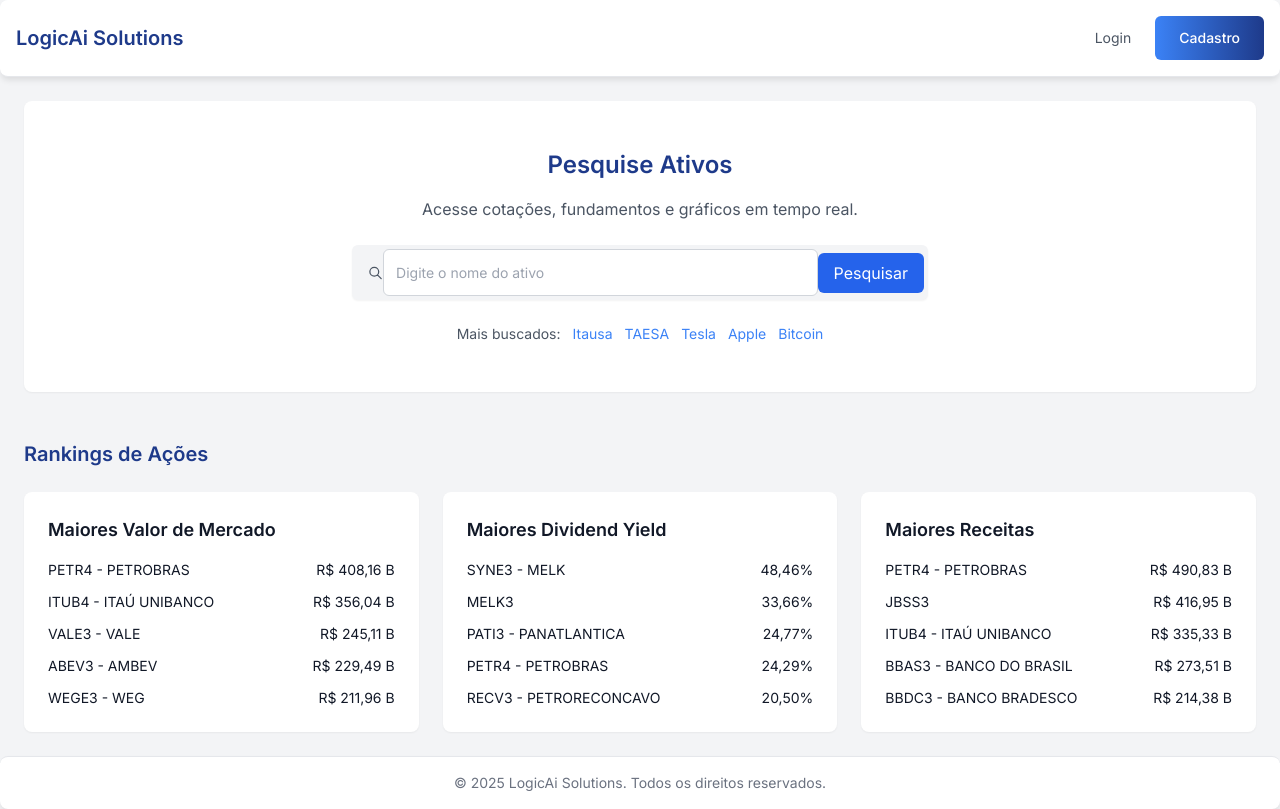
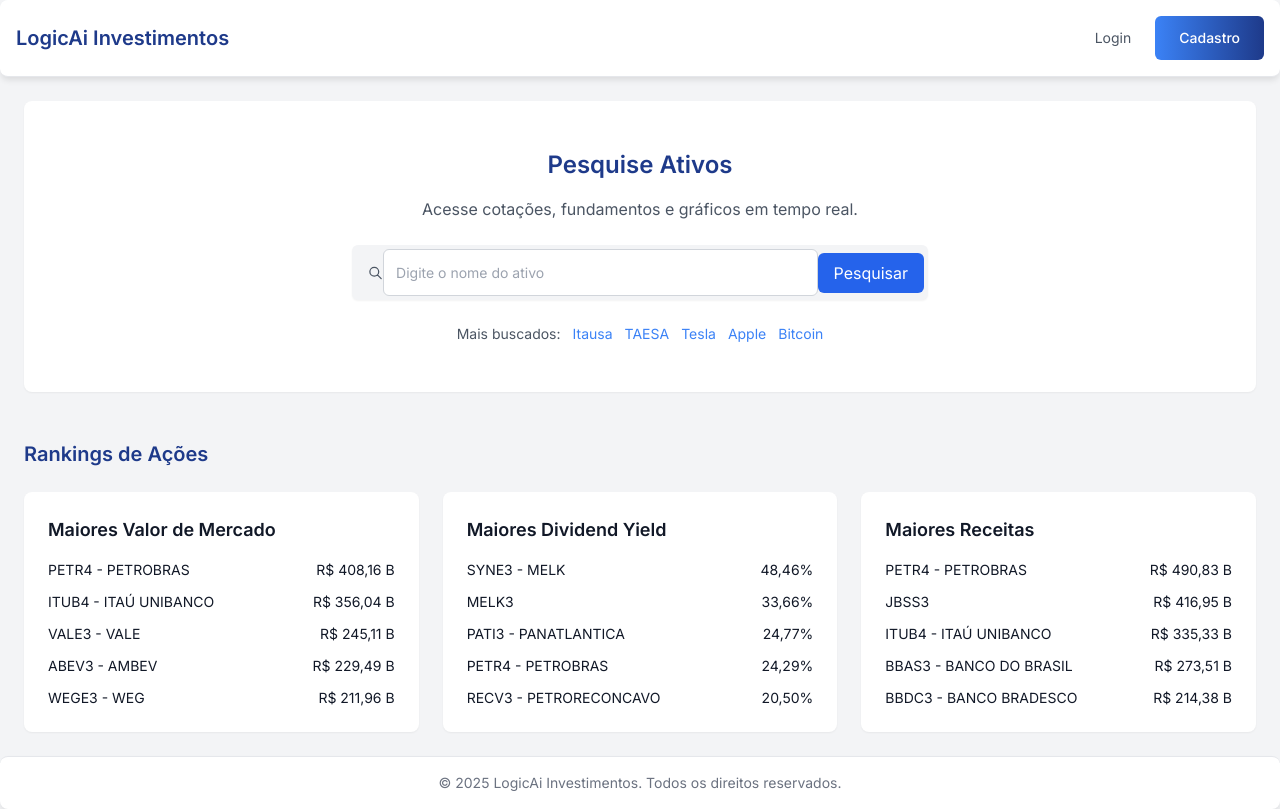
Before and after one commit to FelippeTN/investment-organization-app, a Django app: template core/templates/home.html in a window 1280 px wide. Run offline with Django 5.2, Linux system fonts and the light colour scheme; the template is opened without the code that fills it, so the values that code supplies are empty; some libraries are stand-ins or nearby versions.

Commit message:
STYLE: New logo name

```diff
--- a/core/templates/base.html
+++ b/core/templates/base.html
@@ -16,11 +16,11 @@
     {% block topbar %}
         <header class="bg-white border-b border-gray-200">
             <div class="max-w-7xl mx-auto px-4 py-4 flex items-center justify-between">
-                <a href="/" class="text-xl font-semibold text-blue-900">LogicAi Solutions</a>
+                <a href="/" class="text-xl font-semibold text-blue-900">LogicAi Investimentos</a>
                 <nav class="flex items-center space-x-6 text-sm">
                     {% if user.is_authenticated %}
                         <a href="{% url 'dashboard' %}" class="text-gray-600 hover:text-blue-600 transition">Dashboard</a>
-                        <a href="{% url 'ai_consult' %}" class="text-gray-600 hover:text-blue-600 transition">AI Chat</a>
+                        <a href="{% url 'ai_consult' %}" class="text-gray-600 hover:text-blue-600 transition">Consultor AI</a>
                         <span class="text-gray-600">{{ user.username }}</span>
                         <form action="{% url 'logout' %}" method="post" class="inline">
                             {% csrf_token %}
@@ -42,7 +42,7 @@
 
     <!-- Footer -->
     <footer class="bg-white text-center text-sm text-gray-500 py-4 border-t border-gray-200">
-        © {% now "Y" %} LogicAi Solutions. Todos os direitos reservados.
+        © {% now "Y" %} LogicAi Investimentos. Todos os direitos reservados.
     </footer>
 </body>
 </html>
```
